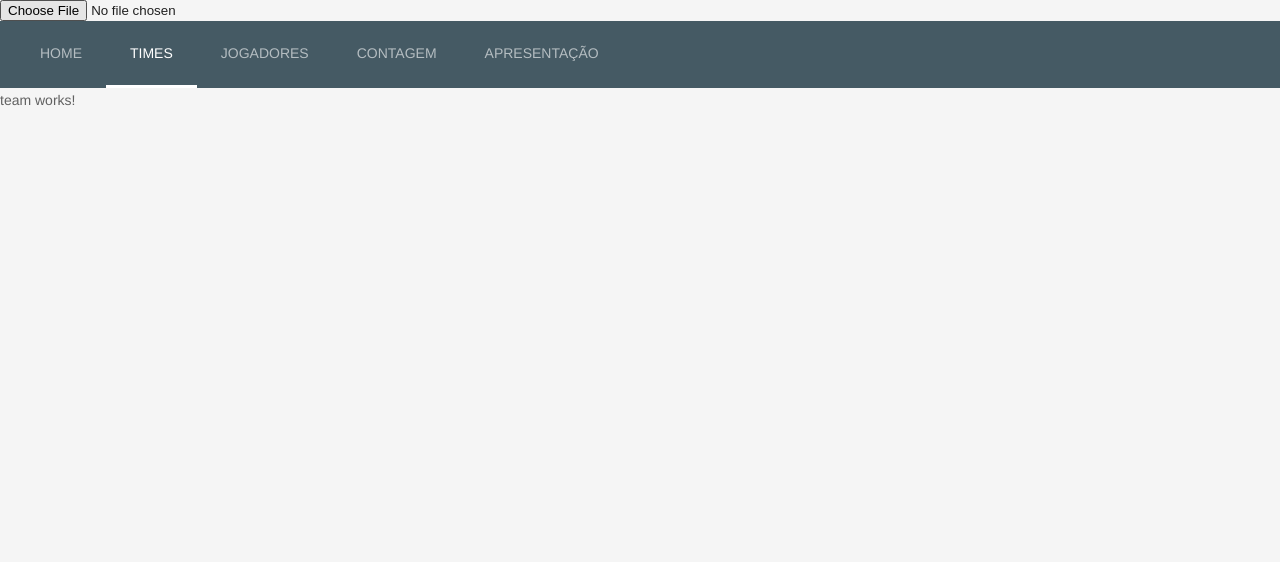
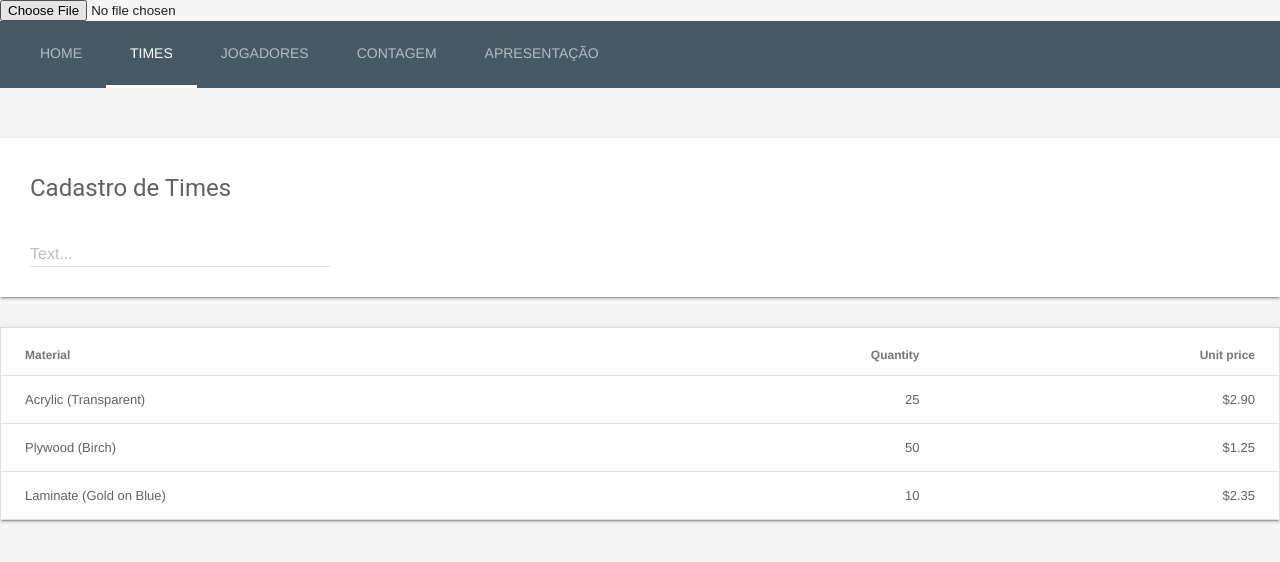
Before and after one commit to mkacunha/warmers-cup, an Angular app in the folder warmers-cup-ng/: page /team in a window 1280 px wide. Shown: the top 562 px of the page. Built offline with nearby package versions, Linux system fonts and the light colour scheme.

Commit message:
Definição de layout de telas

```diff
--- a/warmers-cup-ng/src/app/app.component.html
+++ b/warmers-cup-ng/src/app/app.component.html
@@ -3,7 +3,7 @@
 
 <img *ngIf="fileUrl" [src]="fileUrl" alt="gif">
 
-<main class="mdl-main mdl-color--grey-100 mdl-color-text--grey-700 mdl-base">
-    <app-menu *ngIf="showMenu"></app-menu>
+<app-menu *ngIf="showMenu"></app-menu>
+<main class="container mdl-main mdl-color--grey-100 mdl-color-text--grey-700 mdl-base">
     <router-outlet></router-outlet>
 </main>
--- /dev/null
+++ b/warmers-cup-ng/src/app/shared/panel/panel.component.css
@@ -0,0 +1,8 @@
+section {
+    margin: 50px 0 30px 0;
+}
+
+.mdl-card {
+    min-height: 0 !important;
+    padding: 10px 30px !important;
+}
--- /dev/null
+++ b/warmers-cup-ng/src/app/shared/panel/panel.component.html
@@ -0,0 +1,6 @@
+<section class="section--center mdl-grid mdl-grid--no-spacing mdl-shadow--2dp">
+  <div class="mdl-card mdl-cell mdl-cell--12-col">
+    <h4 *ngIf="title">{{title}}</h4>
+    <ng-content></ng-content>
+  </div>
+</section>
--- /dev/null
+++ b/warmers-cup-ng/src/app/shared/panel/panel.component.ts
@@ -0,0 +1,17 @@
+import { Component, OnInit, Input } from '@angular/core';
+
+@Component({
+  selector: 'app-panel',
+  templateUrl: './panel.component.html',
+  styleUrls: ['./panel.component.css']
+})
+export class PanelComponent implements OnInit {
+
+  @Input() title: string;
+
+  constructor() { }
+
+  ngOnInit() {
+  }
+
+}
--- a/warmers-cup-ng/src/app/team/team.component.html
+++ b/warmers-cup-ng/src/app/team/team.component.html
@@ -1,3 +1,35 @@
-<p>
-  team works!
-</p>
+<app-panel title="Cadastro de Times">
+  <form action="#">
+    <div class="mdl-textfield mdl-js-textfield mdl-textfield--floating-label">
+      <input class="mdl-textfield__input" type="text" id="sample3">
+      <label class="mdl-textfield__label" for="sample3">Text...</label>
+    </div>
+  </form>
+</app-panel>
+
+<table class="mdl-data-table mdl-data-table--selectable mdl-shadow--2dp with-100">
+  <thead>
+    <tr>
+      <th class="mdl-data-table__cell--non-numeric">Material</th>
+      <th>Quantity</th>
+      <th>Unit price</th>
+    </tr>
+  </thead>
+  <tbody>
+    <tr>
+      <td class="mdl-data-table__cell--non-numeric">Acrylic (Transparent)</td>
+      <td>25</td>
+      <td>$2.90</td>
+    </tr>
+    <tr>
+      <td class="mdl-data-table__cell--non-numeric">Plywood (Birch)</td>
+      <td>50</td>
+      <td>$1.25</td>
+    </tr>
+    <tr>
+      <td class="mdl-data-table__cell--non-numeric">Laminate (Gold on Blue)</td>
+      <td>10</td>
+      <td>$2.35</td>
+    </tr>
+  </tbody>
+</table>
--- a/warmers-cup-ng/src/styles.css
+++ b/warmers-cup-ng/src/styles.css
@@ -4,3 +4,16 @@ html, body {
     padding: 0;
     background-color: #f5f5f5 !important;
 }
+
+.container {
+    max-width: 1360px;
+    margin: 10px auto;
+}
+
+.with-100 {
+    width: 100%;
+}
+
+.title-page {
+    margin: 40px 0;
+}
```
Also changed, not shown: warmers-cup-ng/src/app/app.module.ts (+5 -3 lines), warmers-cup-ng/src/app/shared/shared.module.ts (added, +16 -0 lines), warmers-cup-ng/.angular-cli.json.
